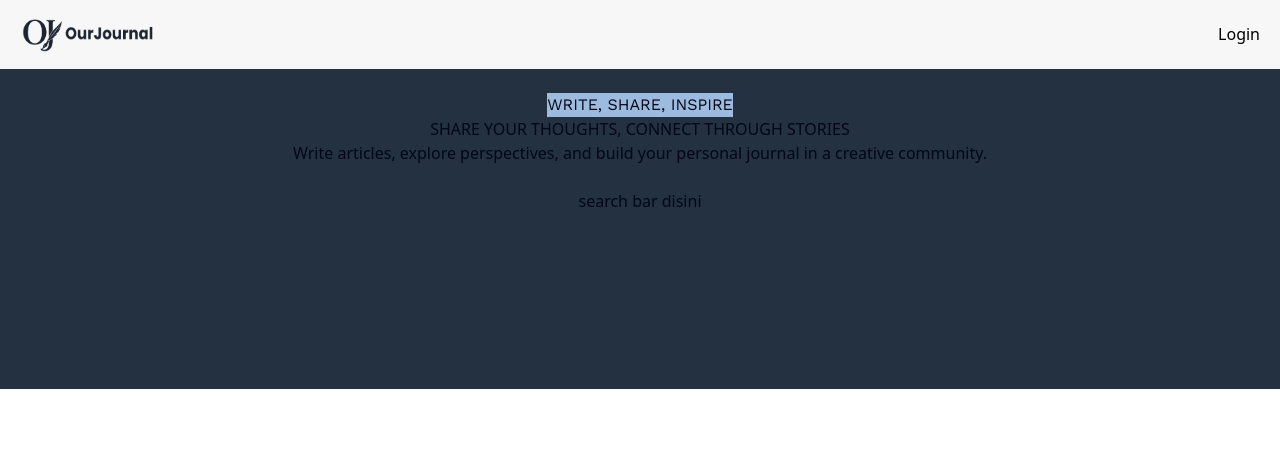
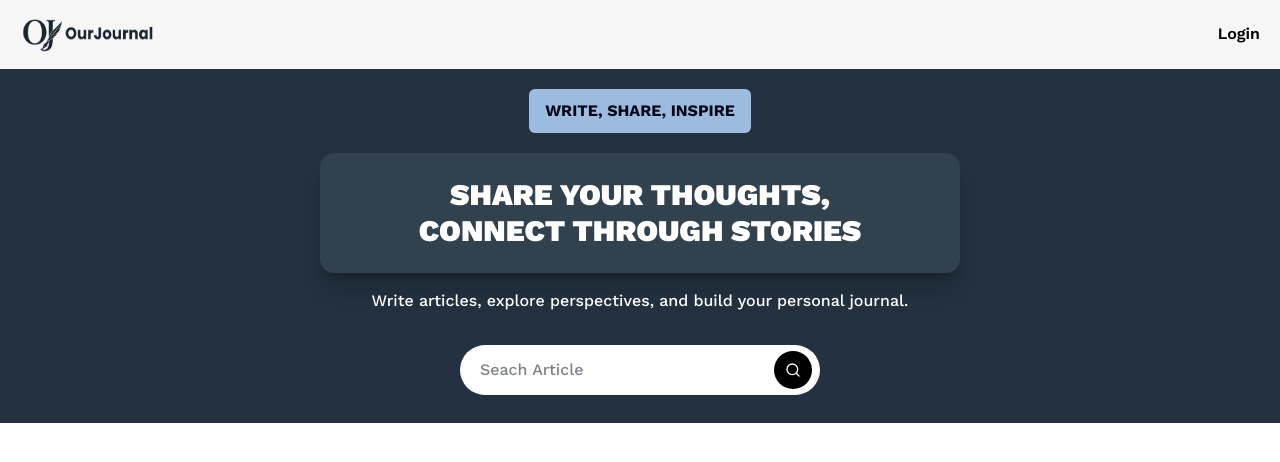
Before and after one commit to fikrahdamar/ourjournal-app, a Next.js app: page / in a window 1280 px wide. Shown: the top 462 px of the page. Built offline with nearby package versions, Linux system fonts and the light colour scheme; no server answers.

Commit message:
Making searchform

```diff
--- a/app/(root)/page.tsx
+++ b/app/(root)/page.tsx
@@ -1,19 +1,34 @@
-export default function Home() {
+import SearchForm from "@/components/SearchForm";
+
+export default async function Home({
+  searchParams,
+}: {
+  searchParams: Promise<{ query?: string }>;
+}) {
+  const query = (await searchParams).query;
   return (
     <>
-      <div className="bg-navy flex flex-col items-center h-80">
-        <div className="flex flex-col items-center px-5 my-6">
-          <div className="bg-lightblue font-work-sans ">
-            <h3>WRITE, SHARE, INSPIRE</h3>
+      <section className="navy-container">
+        <div className="flex flex-col items-center  gap-2 w-full max-w-3xl">
+          <div className="lightblue-container">
+            <h3 className="p-2.5 px-4">WRITE, SHARE, INSPIRE</h3>
           </div>
-          <h2>SHARE YOUR THOUGHTS, CONNECT THROUGH STORIES</h2>
-          <p>
-            Write articles, explore perspectives, and build your personal
-            journal in a creative community.
-          </p>
+          <div className="lightnavy-container">
+            <h2 className="text-center  py-6 text-3xl">
+              SHARE YOUR THOUGHTS,
+              <br /> CONNECT THROUGH STORIES
+            </h2>
+          </div>
+          <div className="text-white font-work-sans font-medium text-center w-5/6 mt-2">
+            <p>
+              Write articles, explore perspectives, and build your personal
+              journal.
+            </p>
+          </div>
         </div>
-        <div> search bar disini</div>
-      </div>
+        <SearchForm query={query} />
+      </section>
+      <section className="section-container"></section>
     </>
   );
 }
--- a/app/globals.css
+++ b/app/globals.css
@@ -10,7 +10,8 @@
   --font-work-sans: var(--font-work-sans);
   --color-bggrey: #f7f7f8;
   --color-navy: #233140;
-  --color-lightblue: #9cbbde;
+  --color-lightnavy: rgba(49, 65, 78, 1);
+  --color-lightblue: rgba(156, 187, 222, 1);
   --color-sidebar-ring: var(--sidebar-ring);
   --color-sidebar-border: var(--sidebar-border);
   --color-sidebar-accent-foreground: var(--sidebar-accent-foreground);
@@ -137,4 +138,22 @@
     background-position: center;
     background-repeat: repeat-x;
   }
+  .search-form {
+    @apply max-w-90 w-full min-h-[50px] bg-white items-center rounded-[80px] text-[16px] mt-8 px-5 pr-2 flex flex-row justify-between mb-7;
+  }
+  .search-btn {
+    @apply size-[38px] rounded-full bg-black flex justify-center items-center;
+  }
+  .navy-container {
+    @apply bg-navy flex flex-col items-center min-h-80;
+  }
+  .lightblue-container {
+    @apply bg-lightblue font-work-sans rounded-sm font-bold mt-5;
+  }
+  .lightnavy-container {
+    @apply bg-lightnavy text-white font-work-sans font-black w-5/6 rounded-xl shadow-xl/20 px-5 mt-3;
+  }
+  .section-container {
+    @apply px-6 py-10 max-w-7xl mx-auto;
+  }
 }
--- a/components/Navbar.tsx
+++ b/components/Navbar.tsx
@@ -8,7 +8,7 @@ const Navbar = async () => {
   const session: Session | null = await auth();
 
   return (
-    <header className="bg-bggrey px-5 py-3 shadow-sm">
+    <header className="bg-bggrey px-5 py-3 shadow-sm font-work-sans font-semibold">
       <nav className="flex justify-between items-center">
         <Link href="/">
           <Image src="/logo.png" alt="logo" width={140} height={50} />
--- /dev/null
+++ b/components/SearchForm.tsx
@@ -0,0 +1,26 @@
+import { Search } from "lucide-react";
+import SearchFormReset from "./SearchFormReset";
+
+const SearchForm = ({ query }: { query?: string }) => {
+  return (
+    <>
+      <form className="search-form" action="/">
+        <input
+          type="text"
+          name="query"
+          defaultValue={query}
+          placeholder="Seach Article"
+          className="font-work-sans font-medium"
+        />
+        <div className="flex gap-2 items-center">
+          {query && <SearchFormReset />}
+          <button type="submit" className="search-btn text-white">
+            <Search className="size-4" />
+          </button>
+        </div>
+      </form>
+    </>
+  );
+};
+
+export default SearchForm;
--- /dev/null
+++ b/components/SearchFormReset.tsx
@@ -0,0 +1,23 @@
+"use client";
+
+import { X } from "lucide-react";
+import Link from "next/link";
+import React from "react";
+
+const SearchFormReset = () => {
+  const reset = () => {
+    const form = document.querySelector(".search-formm") as HTMLFormElement;
+    if (form) {
+      form.reset();
+    }
+  };
+  return (
+    <button type="reset" onClick={reset} className="search-btn text-white">
+      <Link href="/">
+        <X className="size-5" />
+      </Link>
+    </button>
+  );
+};
+
+export default SearchFormReset;
```
